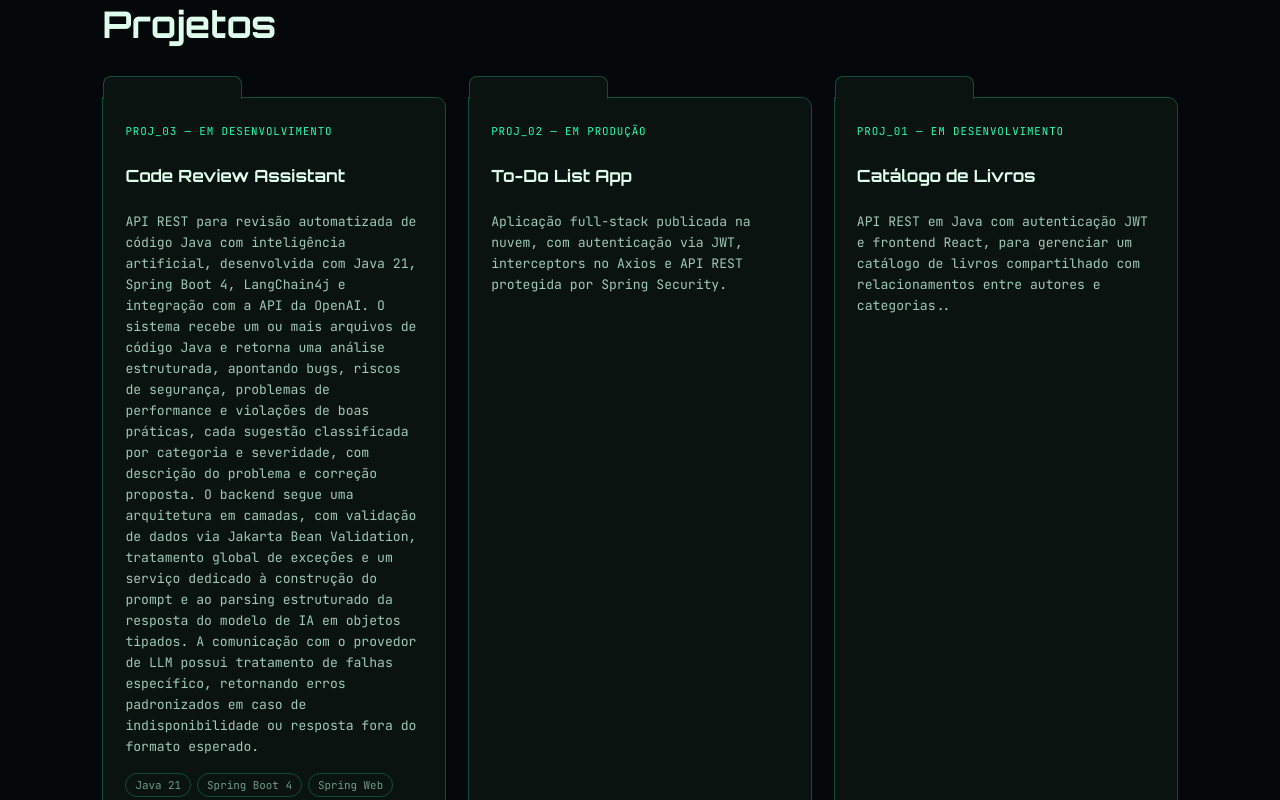
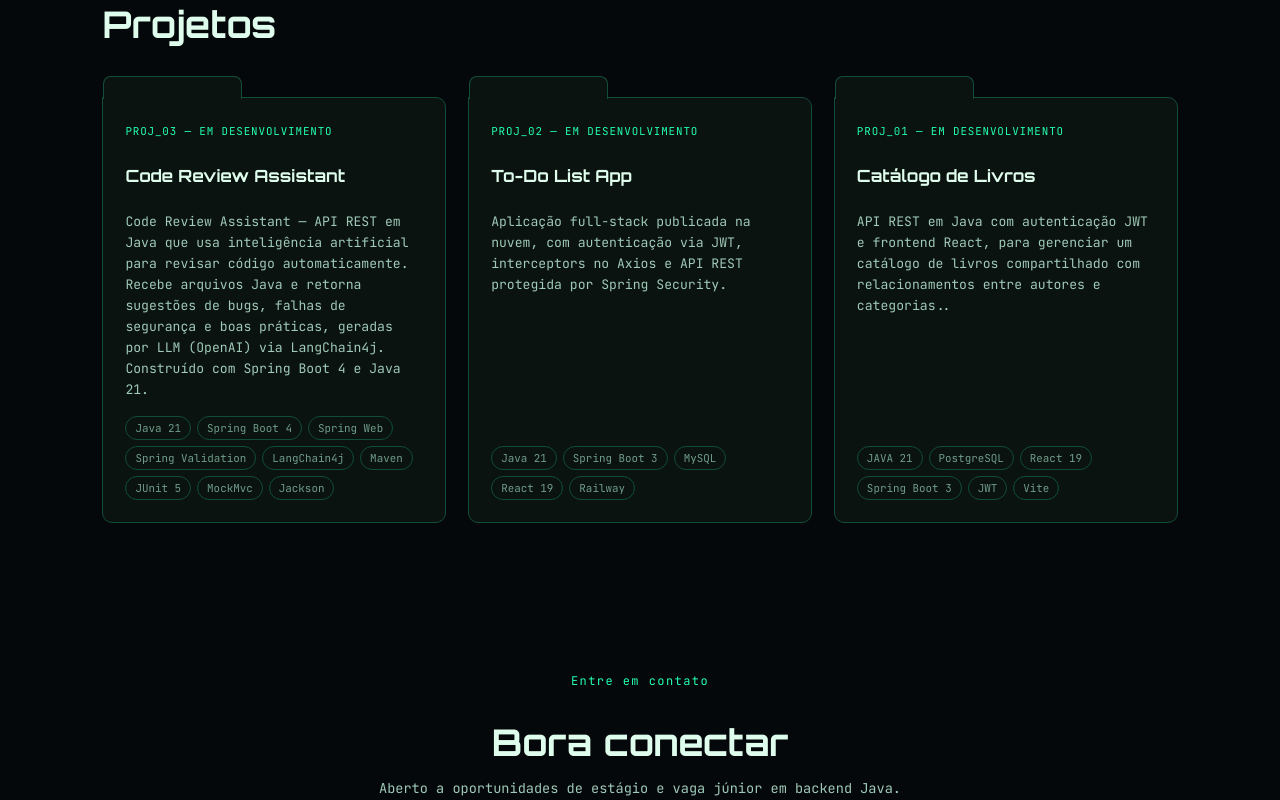
Before and after one commit to GuSalesDev/Portifolio, a React (Vite) app in the folder gusalesdev-portfolio/: page / in a window 1280 px wide. Shown: the part 1980-2780 px from the top of the page. Built offline with nearby package versions, Linux system fonts and the light colour scheme.

Commit message:
Corrigindo alguns bugs

```diff
--- a/gusalesdev-portfolio/src/data/projects.js
+++ b/gusalesdev-portfolio/src/data/projects.js
@@ -14,13 +14,16 @@ export const PROJECTS = [
     tag: "PROJ_03 — EM DESENVOLVIMENTO",
     name: "Code Review Assistant",
     desc:
+      "Code Review Assistant — API REST em Java que usa inteligência artificial para revisar código automaticamente. Recebe arquivos Java e retorna sugestões de bugs, falhas de segurança e boas práticas, geradas por LLM (OpenAI) via LangChain4j. Construído com Spring Boot 4 e Java 21.",
+    longDescription:
       "API REST para revisão automatizada de código Java com inteligência artificial, desenvolvida com Java 21, Spring Boot 4, LangChain4j e integração com a API da OpenAI. O sistema recebe um ou mais arquivos de código Java e retorna uma análise estruturada, apontando bugs, riscos de segurança, problemas de performance e violações de boas práticas, cada sugestão classificada por categoria e severidade, com descrição do problema e correção proposta. O backend segue uma arquitetura em camadas, com validação de dados via Jakarta Bean Validation, tratamento global de exceções e um serviço dedicado à construção do prompt e ao parsing estruturado da resposta do modelo de IA em objetos tipados. A comunicação com o provedor de LLM possui tratamento de falhas específico, retornando erros padronizados em caso de indisponibilidade ou resposta fora do formato esperado.",
     stack: ["Java 21", "Spring Boot 4", "Spring Web", "Spring Validation", "LangChain4j", "Maven", "JUnit 5", "MockMvc", "Jackson"],
+    githubUrl: "https://github.com/GuSalesDev/codereviewapi.git",
     images: [codereviewimg1, codereviewimg2, codereviewimg3],
   },
   {
     id: "todo",
-    tag: "PROJ_02 — EM PRODUÇÃO",
+    tag: "PROJ_02 — EM DESENVOLVIMENTO",
     name: "To-Do List App",
     desc:
       "Aplicação full-stack publicada na nuvem, com autenticação via JWT, interceptors no Axios e API REST protegida por Spring Security.",
```
